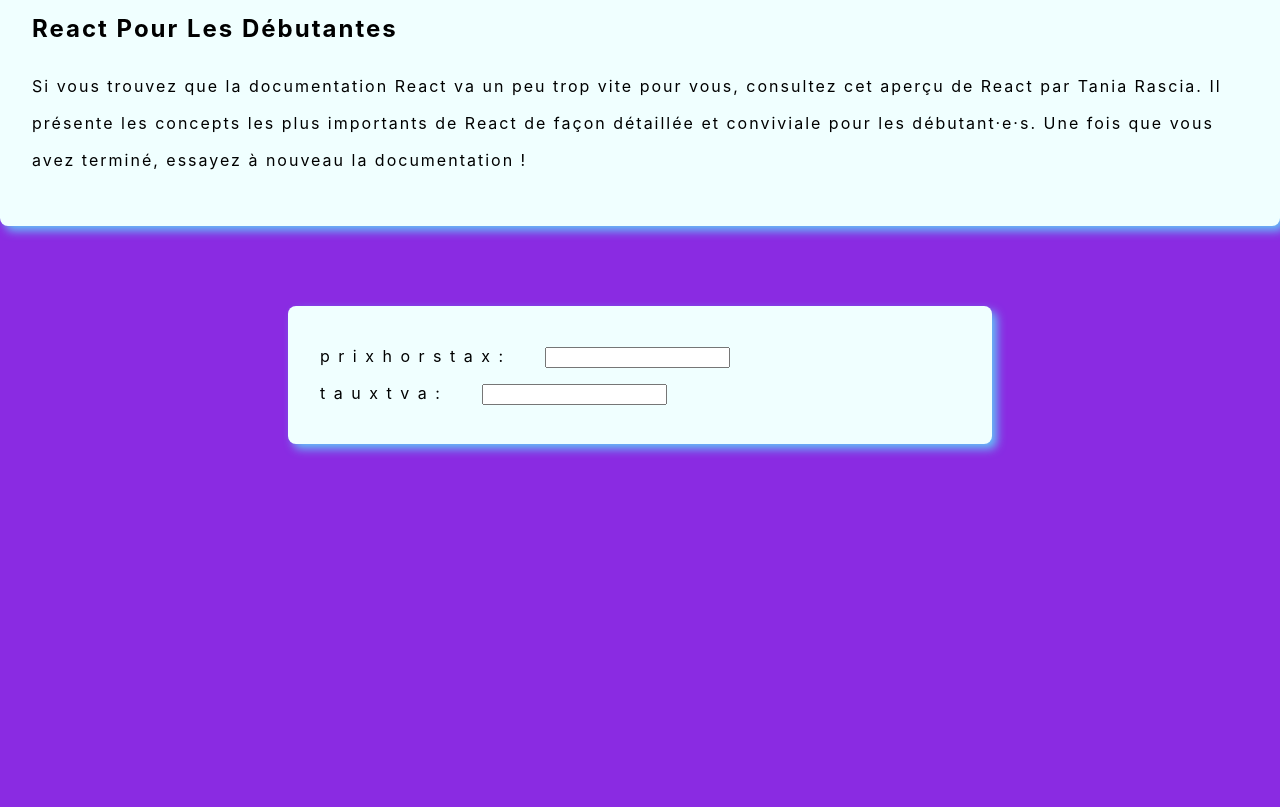
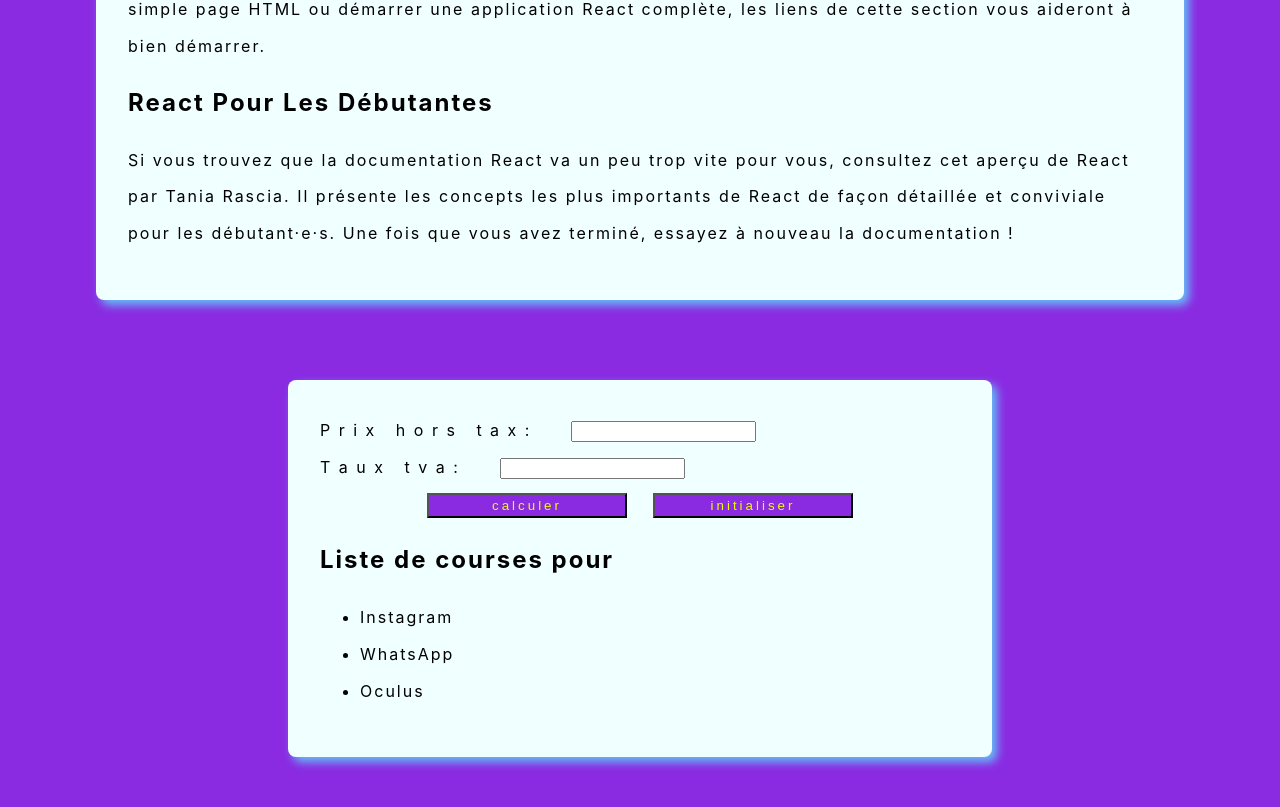
Before and after one commit to masterhamzaa/masterhamzareact, a React (Create React App) app: page / in a window 1280 px wide. Shown: the part 675-1482 px from the top of the page. Before the commit the page ends 1179 px from the top, so only its background shows below. Built offline with nearby package versions, Linux system fonts and the light colour scheme.

Commit message:
h a m z a

```diff
--- a/src/App.css
+++ b/src/App.css
@@ -2,16 +2,9 @@
   text-align: center;
 }
 
-.App-logo {
-  height: 40vmin;
-  pointer-events: none;
-}
 
-@media (prefers-reduced-motion: no-preference) {
-  .App-logo {
-    animation: App-logo-spin infinite 20s linear;
-  }
-}
+
+
 
 .App-header {
   background-color: blueviolet;
@@ -36,3 +29,81 @@
     transform: rotate(-360deg);
   }
 }
+.ar{
+  display: flex;
+  flex-direction: column;
+  justify-content: center;
+  justify-items: center;
+}
+
+article {
+width: 80%;
+  padding: 2rem;
+margin: 0 auto;
+  letter-spacing: 2px;
+  box-shadow: 5px 5px 10px 0px rgba(87, 244, 255, 0.75);
+  line-height: 2.3rem;
+  background-color: azure;
+  border-radius: 8px;
+}
+.ar2{
+  padding: 2rem;
+  width: 50%;
+  margin: 60px auto;
+  letter-spacing: 2px;
+  box-shadow: 5px 5px 10px 0px rgba(87, 244, 255, 0.75);
+  line-height: 2.3rem;
+  background-color: azure;
+  border-radius: 8px;
+
+}
+input{
+  margin-left: 40px;
+}
+.b{
+  text-align: center;
+
+}
+h2 {
+  text-transform: capitalize;
+}
+
+/* different style for 1st paragraph*/
+p:first-of-type {
+  font-size: 1.1rem;
+}
+/* Drop Cap */
+p:first-of-type:first-letter {
+  font-size: 4.2rem;
+  font-weight: bold;
+  border-radius: 6px;
+
+  display: inline-block;
+  float: left;
+  margin-top: 0.5rem;
+  padding-right: 0.15rem;
+  color: white;
+  background-color: rgb(47, 207, 255);
+  padding: 1.2rem 0.5rem;
+  margin-right: 0.5rem;
+}
+p:first-of-type:first-line {
+  font-weight: bold;
+}
+button{
+  padding: 3px;
+  background-color: blueviolet;
+  color :rgb(234, 255, 0);
+  width: 200px;
+  letter-spacing: 3px;
+
+
+}
+button:hover{
+  padding: 3px;
+  background-color: rgb(0, 0, 0);
+  color :rgb(255, 0, 0);
+}
+em {
+  color: white;
+}
--- a/src/App.js
+++ b/src/App.js
@@ -13,23 +13,42 @@
 
 const Pht = () => {
   return <div>
-    <div class="form-group">
-      <label for="">p r i x   h o r s   t a x :</label>
+    <div className="form-group">
+      <label forHtml="pht">P r i x  &nbsp; h o r s  &nbsp; t a x :</label>
       <input type="text"class="form-control" name="pht" id="pht" aria-describedby="helpId" placeholder="" />
     </div>
   </div>
 }
 
 const Tva = () => {
-  return <div class="form-group">
-  <label for="ttv">t a u x  t v a :</label>
+  return <div className="form-group">
+  <label for="ttv">T a u x &nbsp;  t v a :</label>
   <input type="text"class="form-control" name="ttv" id="ttv" aria-describedby="helpId" placeholder="" />
 </div>
 
 }
 
 const Buttons = () => {
+  return <div>
+    <button>calculer</button> &nbsp; &nbsp;
+    <button>initialiser</button>
+  </div>
+}
 
+
+class ShoppingList extends React.Component {
+  render() {
+    return (
+      <div className="shopping-list">
+        <h1>Liste de courses pour {this.props.name}</h1>
+        <ul>
+          <li>Instagram</li>
+          <li>WhatsApp</li>
+          <li>Oculus</li>
+        </ul>
+      </div>
+    );
+  }
 }
 
 function App() {
@@ -43,7 +62,7 @@
 
   return (
 // code jsx :
-<div>
+<div className='ar'>
       <center><h1><em>R  E  A  C  T   H   A   M   Z  A</em></h1></center><br />
       <article>
         <h1>R e a c t</h1>  <Personne />
@@ -56,9 +75,10 @@
 
 </article><br />
 <article class="ar2">
-<Pht />
-
+    <Pht />
     <Tva />
+    <div class="b"><Buttons /></div>
+  <ShoppingList />
   </article>
 
 </div>
--- a/src/index.css
+++ b/src/index.css
@@ -6,62 +6,11 @@
   -webkit-font-smoothing: antialiased;
   -moz-osx-font-smoothing: grayscale;
   background-color: blueviolet;
-}
-article {
-  padding: 2rem;
-  max-width: 80rem;
-  margin: 0 auto;
-  letter-spacing: 2px;
-  box-shadow: 5px 5px 10px 0px rgba(87, 244, 255, 0.75);
-  line-height: 2.3rem;
-  background-color: azure;
-  border-radius: 8px;
-}
-.ar2{
-  padding: 2rem;
-  width: 50%;
-  margin: 60px auto;
-  letter-spacing: 2px;
-  box-shadow: 5px 5px 10px 0px rgba(87, 244, 255, 0.75);
-  line-height: 2.3rem;
-  background-color: azure;
-  border-radius: 8px;
-
-}
-input{
-  margin-left: 40px;
-}
-h2 {
-  text-transform: capitalize;
+  cursor: pointer;
 }
 
-/* different style for 1st paragraph*/
-p:first-of-type {
-  font-size: 1.1rem;
-}
-/* Drop Cap */
-p:first-of-type:first-letter {
-  font-size: 4.2rem;
-  font-weight: bold;
-  border-radius: 6px;
-
-  display: inline-block;
-  float: left;
-  margin-top: 0.5rem;
-  padding-right: 0.15rem;
-  color: white;
-  background-color: rgb(47, 207, 255);
-  padding: 1.2rem 0.5rem;
-  margin-right: 0.5rem;
-}
-p:first-of-type:first-line {
-  font-weight: bold;
-}
 
 code {
   font-family: source-code-pro, Menlo, Monaco, Consolas, 'Courier New',
     monospace;
 }
-em {
-  color: white;
-}
```
